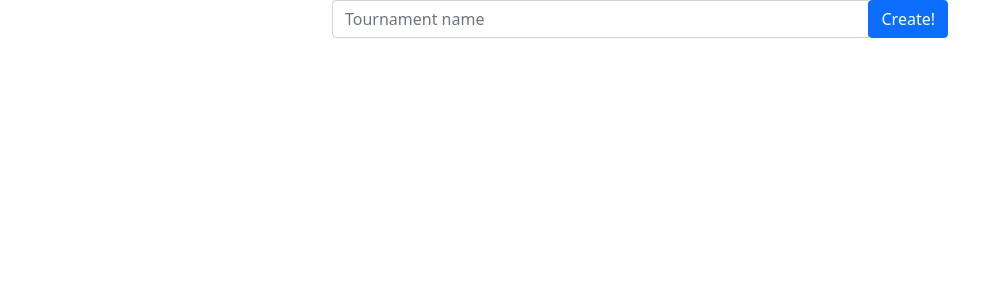
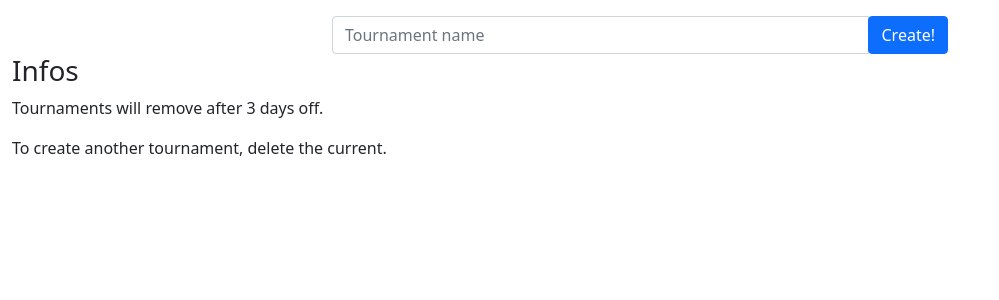
Before and after one commit to Weslley41/tournament_generator, a Django app: page / in a window 1280 px wide. Shown: the part 62-362 px from the top of the page, without its empty margins (0-999 px from the left). Run offline with Django 4.2, Linux system fonts and the light colour scheme.

Commit message:
add auto-exclude, save in cookie, changes on home/edit

```diff
--- a/core/admin.py
+++ b/core/admin.py
@@ -4,7 +4,7 @@ from .models import Tournament, Team, Battle
 
 
 class TournamentAdmin(admin.ModelAdmin):
-	list_display = ('name',)
+	list_display = ('id', 'name', 'last_accessed', 'status', 'current_round', 'type')
 
 
 class TeamAdmin(admin.ModelAdmin):
--- a/core/static/js/tournament.js
+++ b/core/static/js/tournament.js
@@ -5,8 +5,9 @@ function createTournament() {
 	}
 }
 
-function deleteTournament() {
-	open('delete', '_self');
+function deleteTournament(id) {
+	document.cookie = 'tournament=; expires=Thu, 01 Jan 1970 00:00:01 GMT; path=/';
+	open('/tournament/' + id + '/delete', '_self');
 }
 
 function generateTournament() {
@@ -23,3 +24,66 @@ function generateTournament() {
 function nextRound(final=false) {
 	open(final ? 'final' : 'next_round', '_self');
 }
+
+function setCookie(id) {
+	/* Set cookie and exclude expired tournaments */
+	let timeToExpire = new Date();
+	let days = 3;
+	timeToExpire.setTime(timeToExpire.getTime() + (days * 24 * 60 * 60 * 1000));
+	document.cookie = `tournament=${id}; expires=${timeToExpire.toUTCString()}; path=/`;
+
+	let request = new XMLHttpRequest();
+	request.open('GET', '/check_expired_tournaments', true);
+	request.send();
+}
+
+function getCookie() {
+	try {
+		let cookies = document.cookie.split(';');
+		let cookie = cookies.find(cookie => cookie.includes('tournament'));
+		let tournament_id = cookie.split('=')[1];
+
+		let request = new XMLHttpRequest();
+		request.open('GET', '/tournament/' + tournament_id + '/tournament_infos', true);
+		request.send();
+
+		request.onreadystatechange = function() {
+			if (request.DONE === request.readyState) {
+				document.getElementById('boxCreateTournament').classList.add('visually-hidden');
+				let btnDelete = document.getElementById('btn-delete-tournament')
+				btnDelete.setAttribute('onclick', `deleteTournament(${tournament_id})`);
+				// Create link for tournament
+				let body = document.querySelector('body');
+				let title = document.createElement('h3');
+				title.className = 'ms-2';
+				title.innerHTML = 'Tournament active';
+				body.appendChild(title);
+				let card = document.createElement('div');
+				card.className = 'card col-lg-3 ms-2';
+				let bodyCard = document.createElement('div');
+
+				let tournament = JSON.parse(request.responseText);
+				bodyCard.innerHTML = `
+				<h5 class="card-header d-flex justify-content-between">
+					${tournament.name}
+					<i class="bi bi-trash" data-bs-toggle="modal" data-bs-target="#deleteTournament" style="cursor: pointer"></i>
+				</h5>
+				<p class="card-body">
+				Type: ${tournament.type}<br/>
+				Round: ${tournament.current_round}<br/>
+				Status: ${tournament.status}<br/>
+				${tournament.count_teams} teams</p>
+				<div class="card-footer d-flex justify-content-around">
+					<a href="tournament/${tournament_id}/edit" class="btn btn-primary">Edit tournament</a>
+					<a href="tournament/${tournament_id}" class="btn btn-primary">Go to tournament</a>
+				</div>
+				`
+
+				card.appendChild(bodyCard);
+				body.appendChild(card);
+			}
+		}
+	} catch (error) {
+		console.log('No tournament active');
+	}
+}
--- a/core/templates/index.html
+++ b/core/templates/index.html
@@ -11,17 +11,15 @@
 	<link rel="stylesheet" href="https://cdn.jsdelivr.net/npm/bootstrap-icons@1.8.1/font/bootstrap-icons.css">
 	<script src="https://cdn.jsdelivr.net/npm/bootstrap@5.1.3/dist/js/bootstrap.bundle.min.js" integrity="sha384-ka7Sk0Gln4gmtz2MlQnikT1wXgYsOg+OMhuP+IlRH9sENBO0LRn5q+8nbTov4+1p" crossorigin="anonymous"></script>
 </head>
-<body>
+<body onload="getCookie()">
 	<nav class="navbar navbar-light bg-light">
 		<div class="container-fluid d-flex justify-content-start">
-			<p class="h2">
-				Tournament Generator
-				<p class="lead mb-0 ms-1">create your tournament here!</p>
-			</p>
+			<p class="h2">Tournament Generator</p>
+			<p class="lead mb-0 ms-1">create your tournament here!</p>
 		</div>
 	</nav>
 
-	<div class="container col-lg-6">
+	<div class="container col-lg-6 mt-3" id="boxCreateTournament">
 		<div class="input-group">
 			<input type="text" class="form-control" id="inputTournamentName" placeholder="Tournament name" onkeyup="createTournament()">
 			<span class="input-group-btn">
@@ -30,6 +28,31 @@
 		</div>
 	</div>
 
+	<div class="container-fluid">
+		<h3>Infos</h3>
+		<p>Tournaments will remove after 3 days off.</p>
+		<p>To create another tournament, delete the current.</p>
+	</div>
+
+	<!-- Modal - confirm exclude tournament -->
+	<div class="modal fade" id="deleteTournament" tabindex="-1">
+		<div class="modal-dialog">
+			<div class="modal-content">
+				<div class="modal-header">
+					<h5 class="modal-title">Delete tournament</h5>
+					<button type="button" class="btn-close" data-bs-dismiss="modal" aria-label="Close"></button>
+				</div>
+				<div class="modal-body">
+					<p>Are you sure? This action cannot be undone!</p>
+				</div>
+				<div class="modal-footer">
+					<button type="button" class="btn btn-secondary" data-bs-dismiss="modal">Close</button>
+					<button type="button" class="btn btn-primary" id="btn-delete-tournament">Confirm</button>
+				</div>
+			</div>
+		</div>
+	</div>
+
 	<script src="{% static 'js/tournament.js' %}"></script>
 </body>
 </html>
--- a/core/templates/tournament_battles.html
+++ b/core/templates/tournament_battles.html
@@ -11,7 +11,7 @@
 	<link rel="stylesheet" href="https://cdn.jsdelivr.net/npm/bootstrap-icons@1.8.1/font/bootstrap-icons.css">
 	<script src="https://cdn.jsdelivr.net/npm/bootstrap@5.1.3/dist/js/bootstrap.bundle.min.js" integrity="sha384-ka7Sk0Gln4gmtz2MlQnikT1wXgYsOg+OMhuP+IlRH9sENBO0LRn5q+8nbTov4+1p" crossorigin="anonymous"></script>
 </head>
-<body>
+<body onload="setCookie({{ tournament.id }})">
 	<!-- Go to top button -->
 	<div class="position-relative">
 		<button class="btn btn-primary rounded-circle position-fixed bottom-0 end-0 m-3" onclick="goTop()">
--- a/core/templates/tournament_brackets.html
+++ b/core/templates/tournament_brackets.html
@@ -11,7 +11,7 @@
 	<link rel="stylesheet" href="https://cdn.jsdelivr.net/npm/bootstrap-icons@1.8.1/font/bootstrap-icons.css">
 	<script src="https://cdn.jsdelivr.net/npm/bootstrap@5.1.3/dist/js/bootstrap.bundle.min.js" integrity="sha384-ka7Sk0Gln4gmtz2MlQnikT1wXgYsOg+OMhuP+IlRH9sENBO0LRn5q+8nbTov4+1p" crossorigin="anonymous"></script>
 </head>
-<body>
+<body onload="setCookie({{ tournament.id }})">
 	<nav class="navbar navbar-dark bg-dark mb-4">
 		<ul class="nav nav-tabs">
 			<li class="nav-item navbar-brand mb-0 ms-2">
--- a/core/templates/tournament_table.html
+++ b/core/templates/tournament_table.html
@@ -1,3 +1,4 @@
+{% load static %}
 <!DOCTYPE html>
 <html lang="en">
 <head>
@@ -10,7 +11,7 @@
 	<link rel="stylesheet" href="https://cdn.jsdelivr.net/npm/bootstrap-icons@1.8.1/font/bootstrap-icons.css">
 	<script src="https://cdn.jsdelivr.net/npm/bootstrap@5.1.3/dist/js/bootstrap.bundle.min.js" integrity="sha384-ka7Sk0Gln4gmtz2MlQnikT1wXgYsOg+OMhuP+IlRH9sENBO0LRn5q+8nbTov4+1p" crossorigin="anonymous"></script>
 </head>
-<body>
+<body onload="setCookie({{ tournament.id }})">
 	<nav class="navbar navbar-dark bg-dark mb-4 sticky-top">
 		<ul class="nav nav-tabs">
 			<li class="nav-item navbar-brand mb-0 ms-2">
@@ -55,5 +56,7 @@
 			{% endfor %}
 		</tbody>
 	</table>
+
+	<script src="{% static 'js/tournament.js' %}"></script>
 </body>
 </html>
--- a/core/urls.py
+++ b/core/urls.py
@@ -1,7 +1,7 @@
 from django.urls import path
 from django.views import defaults
 
-from .views import index, tournament, tournament_edit, battle_infos, tournament_battles, tournament_brackets, tournament_table
+from .views import index, tournament, tournament_edit, tournament_battles, tournament_brackets, tournament_table
 from .tournament_actions import *
 
 urlpatterns = [
@@ -9,6 +9,7 @@ urlpatterns = [
 	## Global
 	path('', index),
 	path('tournament/<int:id>/edit', tournament_edit),
+	path('check_expired_tournaments', check_expired_tournaments),
 	## Knockout
 	path('tournament/<int:id>/knockout/brackets', tournament_brackets),
 	path('tournament/<int:id>/knockout/battles', tournament_battles),
@@ -22,6 +23,7 @@ urlpatterns = [
 	path('tournament/<int:id>/delete', tournament_delete),
 	path('tournament/<int:id>/edit/insert_team/<str:name>', insert_team),
 	path('tournament/<int:tournament_id>/edit/remove_team/<int:team_id>', remove_team),
+	path('tournament/<int:id>/tournament_infos', tournament_infos),
 	path('tournament/<int:tournament_id>/<str:tournament_type>/battle/<int:game>', battle_infos),
 	path('tournament/<int:tournament_id>/<str:tournament_type>/battle/<int:game>/scores/team1=<int:team_1_score>&team2=<int:team_2_score>', set_scores_battle),
 	path('tournament/<int:tournament_id>/<str:tournament_type>/next_round', next_round),
--- a/core/views.py
+++ b/core/views.py
@@ -1,5 +1,4 @@
 from django.shortcuts import render, redirect, get_object_or_404
-from django.http import JsonResponse
 
 from core.models import Tournament, Team, Battle, unknownBattle
 
@@ -23,6 +22,7 @@ def tournament_brackets(request, id):
 	""" Tournament brackets page """
 
 	tournament_obj = get_object_or_404(Tournament, id=id)
+	tournament_obj.update_last_accessed()
 	rounds = Battle.objects.values_list('round').filter(tournament=tournament_obj).distinct().order_by('round')
 	context = {
 		'tournament': tournament_obj,
@@ -70,6 +70,7 @@ def tournament_battles(request, id):
 	""" Tournament battles page """
 
 	tournament_obj = get_object_or_404(Tournament, id=id)
+	tournament_obj.update_last_accessed()
 	rounds = Battle.objects.values_list('round').filter(tournament=tournament_obj).distinct().order_by('round')
 
 	context = {
@@ -92,6 +93,7 @@ def tournament_table(request, id):
 	""" Tournament tables page """
 
 	tournament_obj = get_object_or_404(Tournament, id=id)
+	tournament_obj.update_last_accessed()
 	teams = Team.objects.filter(tournament=tournament_obj).order_by('-points', '-goals_difference', '-goals_scored')
 	context = {
 		'tournament': tournament_obj,
@@ -110,6 +112,7 @@ def tournament_edit(request, id):
 	""" Tournament edit page """
 
 	tournament_obj = get_object_or_404(Tournament, id=id)
+	tournament_obj.update_last_accessed()
 
 	try:
 		teams = Team.objects.filter(tournament=tournament_obj)
@@ -126,28 +129,6 @@ def tournament_edit(request, id):
 	return render(request, 'tournament_edit.html', context)
 
 
-def battle_infos(request, tournament_id, tournament_type, game):
-	"""
-		Get battle infos
-		...
-		Parameters:
-			(int) id: battle id
-			(int) game: game number
-
-		Returns:
-			(JsonResponse) battle infos
-	"""
-
-	tournament_obj = get_object_or_404(Tournament, id=tournament_id)
-	battle = get_object_or_404(Battle, tournament=tournament_obj, game=game).battleToJSON()
-
-	context = {
-		'battle': battle,
-	}
-
-	return JsonResponse(context)
-
-
 def error404(request, exception):
 	""" Error 404 page """
 
```
Also changed, not shown: core/models.py (+21 -0 lines), core/templates/tournament_edit.html (+24 -7 lines), core/tournament_actions.py (+58 -3 lines), core/migrations/0010_tournament_last_accessed.py (added), db.sqlite3.
